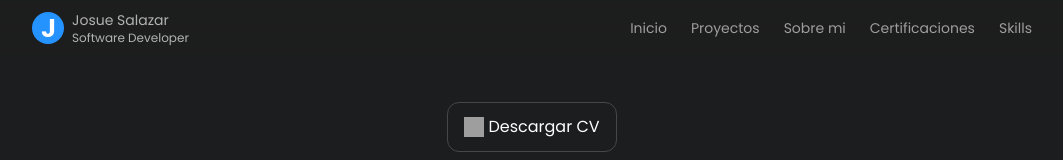
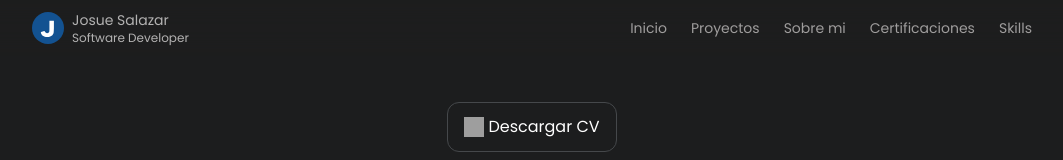
Before and after one commit to Josuesp1620/joucode-dev, an Astro site: page / in a window 1280 px wide. Shown: the top 160 px of the page, without its empty margins (108-1171 px from the left). Built offline with nearby package versions, Linux system fonts and the light colour scheme; Astro itself is replaced by a stand-in of ours; grey boxes are pictures that could not be loaded.

Commit message:
Update Icon "J"

```diff
--- a/src/components/NavbarComponent.astro
+++ b/src/components/NavbarComponent.astro
@@ -1,7 +1,7 @@
 <nav class="flex items-center w-full justify-center z-50 bg-[#1f20207d] backdrop-blur-md top-0 md:h-14 fixed">
     <div class="flex items-center justify-between xl:w-1000 lg:w-4/5 md:w-4/5">
       <div class="lg:flex md:hidden items-center justify-center gap-2">
-        <img src="/images/icon-j.png" alt="J" class="w-8 h-8 rounded-full" />
+        <img src="/images/icon.svg" alt="J" class="w-8 h-8 rounded-full" />
         <div class="flex flex-col items-baseline content-center">
           <p class="text-sm text-[#b3b2b2]">Josue Salazar</p>
           <p class="text-xs text-[#b3b2b2]">Software Developer</p>
```
Also changed, not shown: public/favicon.svg, public/images/icon-j.png (deleted), public/images/icon.svg (added).
